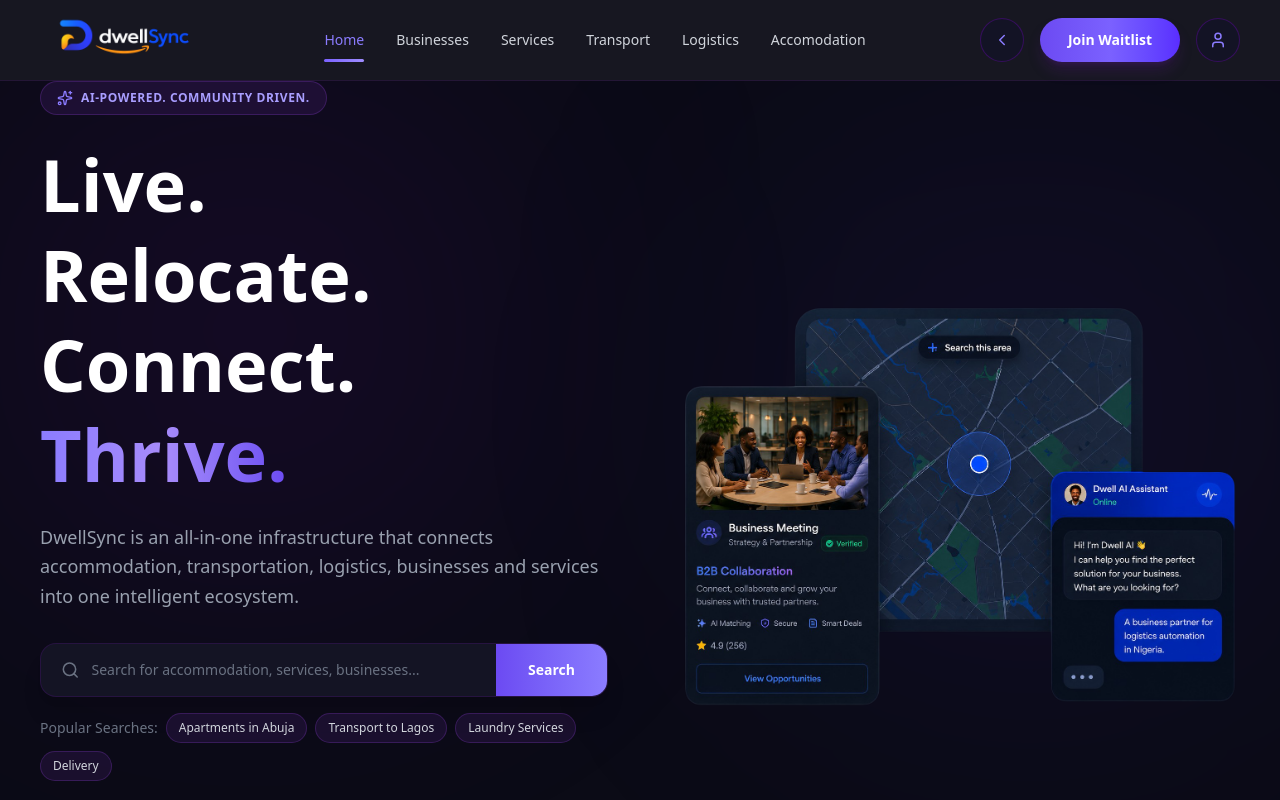
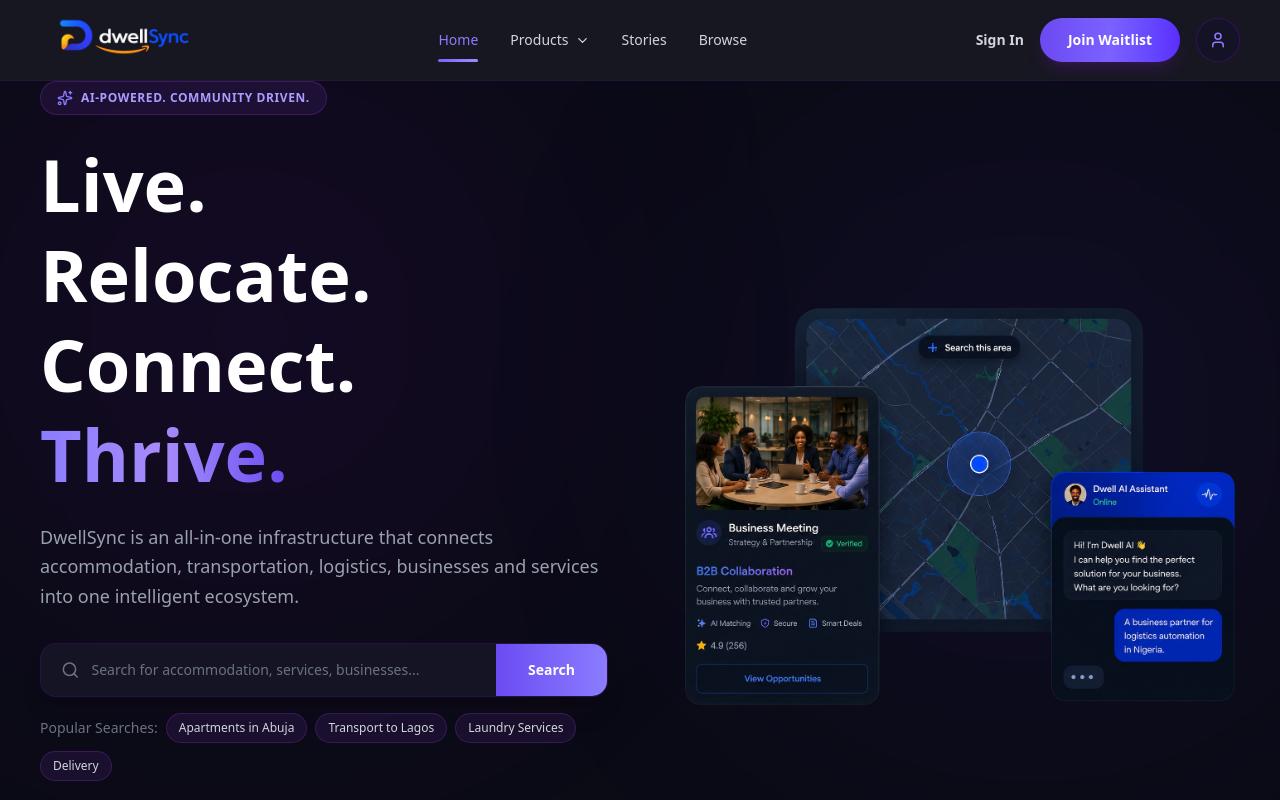
Before and after one commit to bobby291/dwell-sync, a Next.js app: page /home in a window 1280 px wide. Shown: the top 800 px of the page. Built offline with nearby package versions, Linux system fonts and the light colour scheme.

Commit message:
Slaph-Screen

```diff
--- a/app/logistics/components/Available.tsx
+++ b/app/logistics/components/Available.tsx
@@ -187,26 +187,34 @@
                   rounded-2xl
                   border
                   border-slate-200
-                  p-4
                   bg-white
+                  px-4
+                  py-3
                   flex
                   flex-col
-                  sm:flex-row
+                  lg:flex-row
                   gap-4
                   items-start
-                  sm:items-center
+                  lg:items-center
+                  justify-between
+                  transition-all
+                  hover:shadow-md
                   "
                 >
                   <div
                     className="
-                    relative
-                    w-full
-                    h-44
-                    sm:h-20
-                    sm:w-24
-                    rounded-xl
-                    overflow-hidden
-                    shrink-0
+                      relative
+                      w-full
+                      h-44
+                      sm:w-20
+                      sm:h-16
+                      lg:w-16
+                      lg:h-16
+                      xl:w-16
+                      xl:h-16
+                      rounded-lg
+                      overflow-hidden
+                      shrink-0
                     "
                   >
                     <Image
@@ -223,10 +231,11 @@
                     grid
                     grid-cols-1
                     sm:grid-cols-2
-                    lg:grid-cols-5
-                    gap-3
-                    items-start
-                    lg:items-center
+                    md:grid-cols-2
+                    lg:grid-cols-[2fr_1fr_1fr_1fr_1.3fr]
+                    items-center
+                    gap-x-6
+                    gap-y-2
                     "
                   >
 
--- a/app/page.tsx
+++ b/app/page.tsx
@@ -1,5 +1,33 @@
-import OnboardingScreen from "@/components/onboarding/Onboarding";
+"use client";
 
-export default function Page() {
-  return <OnboardingScreen />
+import Image from "next/image";
+import { useEffect } from "react";
+import { useRouter } from "next/navigation";
+
+export default function SplashScreen() {
+  const router = useRouter();
+
+  useEffect(() => {
+    const timer = setTimeout(() => {
+      router.replace("/home");
+    }, 5000);
+
+    return () => clearTimeout(timer);
+  }, [router]);
+
+  return (
+    <main className="fixed inset-0 z-[9999] h-screen w-screen overflow-hidden bg-[#0B0B16]">
+      <div className="relative flex h-full w-full items-center justify-center">
+        <Image
+          src="/images/Logo_Dwell.png"
+          alt="dwellSync"
+          fill
+          priority
+          quality={100}
+          sizes="100vw"
+          className="select-none object-contain object-center"
+        />
+      </div>
+    </main>
+  );
 }
--- a/components/Navbar.tsx
+++ b/components/Navbar.tsx
@@ -9,22 +9,19 @@
   Home,
   Building2,
   BriefcaseBusiness,
-Bus,
+  ShoppingBag,
+  Truck,
   Badge,
-Truck,
-ChevronLeft,
+  ChevronDown,
   User,
 } from "lucide-react";
 
 export default function Navbar() {
   const [isOpen, setIsOpen] = useState(false);
+  const [productsOpen, setProductsOpen] = useState(false);
+  const [mobileProductsOpen, setMobileProductsOpen] = useState(false);
 
-const navLinks = [
-{
-name: "Home",
-href: "/home",
-icon: Home,
-},
+  const productLinks = [
     {
       name: "Businesses",
       href: "/business",
@@ -36,68 +33,149 @@
       icon: BriefcaseBusiness,
     },
     {
-name: "Transport",
-href: "/transportation",
-icon: Bus,
+      name: "Stay",
+      href: "/accomodaation",
+      icon: Badge,
     },
     {
-name: "Logistics",
-href: "/logistics",
-icon: Truck,
+      name: "Shop",
+      href: "/shop",
+      icon: ShoppingBag,
+    },
+  ];
+
+  const navLinks = [
+    {
+      name: "Home",
+      href: "/home",
+      icon: Home,
     },
     {
-name: "Accomodation",
-href: "/accomodation",
-icon: Badge,
+      name: "Stories",
+      href: "/stories",
+      icon: null,
+    },
+    {
+      name: "Browse",
+      href: "/browse",
+      icon: null,
     },
   ];
 
   return (
     <>
-{/* Desktop Navbar */} <header className="sticky top-0 z-50 w-full border-b border-purple-900/20 bg-[#0B0B16]/95 backdrop-blur-xl"> <div className="mx-auto max-w-7xl px-5 lg:px-10"> <div className="flex h-20 items-center justify-between">
-{/* Logo */} <Link
+      {/* ================= DESKTOP NAVBAR ================= */}
+      <header className="sticky top-0 z-50 w-full border-b border-purple-900/20 bg-[#0B0B16]/95 backdrop-blur-xl">
+        <div className="mx-auto max-w-7xl px-5 lg:px-10">
+          <div className="flex h-20 items-center justify-between">
+            {/* Logo */}
+            <Link
               href="/home"
               className="flex items-center transition-transform duration-300 hover:scale-105"
-         > <Image
+            >
+              <Image
                 src="/images/Logo_Dwell.png"
                 alt="Dwell Sync Logo"
                 width={170}
                 height={170}
                 className="object-contain"
                 priority
-           /> </Link>
-
+              />
+            </Link>
 
             {/* Desktop Navigation */}
             <nav className="hidden items-center gap-8 lg:flex">
-          {navLinks.map((item, index) => (
+              {/* Home */}
               <Link
-              key={index}
-              href={item.href}
-              className={`relative text-sm font-medium transition-all duration-300 hover:text-[#7B61FF] ${
-                item.name === "Home"
-                  ? "text-[#8B7CFF]"
-                  : "text-gray-300"
+                href="/home"
+                className="relative text-sm font-medium text-[#8B7CFF] transition-all duration-300 hover:text-[#7B61FF]"
+              >
+                Home
+
+                <span className="absolute -bottom-3 left-0 h-[3px] w-full rounded-full bg-gradient-to-r from-[#7B61FF] to-[#9F8CFF]" />
+              </Link>
+
+              {/* Products Dropdown */}
+              <div
+                className="relative"
+                onMouseEnter={() => setProductsOpen(true)}
+                onMouseLeave={() => setProductsOpen(false)}
+              >
+                <button
+                  type="button"
+                  onClick={() => setProductsOpen(!productsOpen)}
+                  className="flex items-center gap-1.5 text-sm font-medium text-gray-300 transition-all duration-300 hover:text-[#7B61FF]"
+                >
+                  Products
+                  <ChevronDown
+                    size={15}
+                    className={`transition-transform duration-300 ${
+                      productsOpen ? "rotate-180" : ""
+                    }`}
+                  />
+                </button>
+
+                {/* Dropdown */}
+                <div
+                  className={`absolute left-1/2 top-full w-60 -translate-x-1/2 pt-4 transition-all duration-200 ${
+                    productsOpen
+                      ? "visible translate-y-0 opacity-100"
+                      : "invisible -translate-y-2 opacity-0"
                   }`}
                 >
-              {item.name}
+                  <div className="overflow-hidden rounded-2xl border border-purple-800/30 bg-[#111122] p-2 shadow-2xl shadow-black/40">
+                    {productLinks.map((item) => {
+                      const Icon = item.icon;
 
-              {item.name === "Home" && (
-                <span className="absolute -bottom-3 left-0 h-[3px] w-full rounded-full bg-gradient-to-r from-[#7B61FF] to-[#9F8CFF]" />
-              )}
+                      return (
+                        <Link
+                          key={item.name}
+                          href={item.href}
+                          className="group flex items-center gap-3 rounded-xl px-3 py-3 text-sm text-gray-300 transition-all duration-200 hover:bg-purple-600/15 hover:text-white"
+                        >
+                          <div className="flex h-9 w-9 items-center justify-center rounded-lg bg-[#17172B] transition-all duration-200 group-hover:bg-purple-600/20">
+                            <Icon
+                              size={17}
+                              className="text-[#8B7CFF]"
+                            />
+                          </div>
+
+                          <span>{item.name}</span>
                         </Link>
-          ))}
+                      );
+                    })}
+                  </div>
+                </div>
+              </div>
+
+              {/* Stories */}
+              <Link
+                href="/stories"
+                className="text-sm font-medium text-gray-300 transition-all duration-300 hover:text-[#7B61FF]"
+              >
+                Stories
+              </Link>
+
+              {/* Browse */}
+              <Link
+                href="/browse"
+                className="text-sm font-medium text-gray-300 transition-all duration-300 hover:text-[#7B61FF]"
+              >
+                Browse
+              </Link>
             </nav>
 
             {/* Desktop Right Side */}
             <div className="hidden items-center gap-4 lg:flex">
-          <button className="group flex h-11 w-11 items-center justify-center rounded-full border border-purple-700/30 bg-[#131325] transition-all duration-300 hover:border-purple-500 hover:bg-purple-500/10">
-            <ChevronLeft
-              size={18}
-              className="text-[#8B7CFF] transition-transform duration-300 group-hover:-translate-x-1"
-            />
-          </button>
+              {/* Sign In */}
+              <Link
+                href="/signin"
+                className="text-sm font-semibold text-gray-300 transition-all duration-300 hover:text-white"
+              >
+                Sign In
+              </Link>
 
+              {/* Join Waitlist */}
               <a
                 href="https://whatsapp.com/C3bWzOTRklZCJmoeAxDhdg"
                 target="_blank"
@@ -107,18 +185,23 @@
                 Join Waitlist
               </a>
 
-          <button className="group flex h-11 w-11 items-center justify-center rounded-full border border-purple-700/30 bg-[#131325] transition-all duration-300 hover:border-purple-500 hover:bg-purple-500/10">
+              {/* Profile */}
+              <Link
+                href="/profile"
+                className="group flex h-11 w-11 items-center justify-center rounded-full border border-purple-700/30 bg-[#131325] transition-all duration-300 hover:border-purple-500 hover:bg-purple-500/10"
+              >
                 <User
                   size={18}
                   className="text-[#8B7CFF] transition-transform duration-300 group-hover:scale-110"
                 />
-          </button>
+              </Link>
             </div>
 
             {/* Mobile Menu Button */}
             <button
               onClick={() => setIsOpen(true)}
               className="flex h-10 w-10 items-center justify-center rounded-full border border-purple-700/30 bg-[#131325] lg:hidden"
+              aria-label="Open menu"
             >
               <Menu size={20} className="text-[#8B7CFF]" />
             </button>
@@ -126,22 +209,30 @@
         </div>
       </header>
 
-  {/* Overlay */}
+      {/* ================= OVERLAY ================= */}
       <div
         className={`fixed inset-0 z-[90] bg-black/70 backdrop-blur-sm transition-all duration-300 ${
-      isOpen ? "visible opacity-100" : "invisible opacity-0"
+          isOpen
+            ? "visible opacity-100"
+            : "invisible opacity-0"
         }`}
         onClick={() => setIsOpen(false)}
       />
 
-  {/* Mobile Sidebar */}
+      {/* ================= MOBILE SIDEBAR ================= */}
       <aside
-    className={`fixed left-0 top-0 z-[100] h-screen w-[78%] max-w-[300px] border-r border-purple-800/20 bg-gradient-to-b from-[#0B0B16] via-[#111122] to-[#0F1020] transition-transform duration-300 ease-in-out ${
-      isOpen ? "translate-x-0" : "-translate-x-full"
+        className={`fixed left-0 top-0 z-[100] h-screen w-[82%] max-w-[320px] border-r border-purple-800/20 bg-gradient-to-b from-[#0B0B16] via-[#111122] to-[#0F1020] transition-transform duration-300 ease-in-out ${
+          isOpen
+            ? "translate-x-0"
+            : "-translate-x-full"
         }`}
       >
         {/* Mobile Header */}
         <div className="flex items-center justify-between border-b border-purple-900/20 px-4 py-4">
+          <Link
+            href="/home"
+            onClick={() => setIsOpen(false)}
+          >
             <Image
               src="/images/Logo_Dwell.png"
               alt="Dwell Sync Logo"
@@ -149,63 +240,170 @@
               height={120}
               className="object-contain"
             />
+          </Link>
 
           <button
             onClick={() => setIsOpen(false)}
-        className="flex h-9 w-9 items-center justify-center rounded-full bg-[#17172B]"
+            className="flex h-9 w-9 items-center justify-center rounded-full bg-[#17172B] transition-colors hover:bg-purple-600/20"
+            aria-label="Close menu"
           >
             <X size={18} className="text-white" />
           </button>
         </div>
 
         {/* Mobile Navigation */}
-    <nav className="px-4 py-4">
+        <nav className="px-4 py-5">
           <div className="space-y-1">
-        {navLinks.map((item, index) => {
+            {/* Home */}
+            <Link
+              href="/home"
+              onClick={() => setIsOpen(false)}
+              className="group flex items-center gap-3 rounded-xl bg-purple-600/10 px-3 py-3 text-white transition-all duration-300"
+            >
+              <div className="flex h-9 w-9 items-center justify-center rounded-lg bg-purple-600/15">
+                <Home
+                  size={17}
+                  className="text-[#8B7CFF]"
+                />
+              </div>
+
+              <span className="text-sm font-medium">
+                Home
+              </span>
+            </Link>
+
+            {/* Products */}
+            <div>
+              <button
+                type="button"
+                onClick={() =>
+                  setMobileProductsOpen(
+                    !mobileProductsOpen
+                  )
+                }
+                className="group flex w-full items-center justify-between rounded-xl px-3 py-3 text-gray-300 transition-all duration-300 hover:bg-purple-600/15 hover:text-white"
+              >
+                <div className="flex items-center gap-3">
+                  <div className="flex h-9 w-9 items-center justify-center rounded-lg bg-[#17172B] group-hover:bg-purple-600/20">
+                    <BriefcaseBusiness
+                      size={17}
+                      className="text-[#8B7CFF]"
+                    />
+                  </div>
+
+                  <span className="text-sm font-medium">
+                    Products
+                  </span>
+                </div>
+
+                <ChevronDown
+                  size={17}
+                  className={`text-gray-400 transition-transform duration-300 ${
+                    mobileProductsOpen
+                      ? "rotate-180"
+                      : ""
+                  }`}
+                />
+              </button>
+
+              {/* Mobile Product Items */}
+              <div
+                className={`overflow-hidden transition-all duration-300 ${
+                  mobileProductsOpen
+                    ? "max-h-[500px] opacity-100"
+                    : "max-h-0 opacity-0"
+                }`}
+              >
+                <div className="ml-4 mt-1 space-y-1 border-l border-purple-800/30 pl-3">
+                  {productLinks.map((item) => {
                     const Icon = item.icon;
 
                     return (
                       <Link
-              key={index}
+                        key={item.name}
                         href={item.href}
+                        onClick={() => setIsOpen(false)}
+                        className="group flex items-center gap-3 rounded-xl px-3 py-2.5 text-sm text-gray-400 transition-all duration-300 hover:bg-purple-600/10 hover:text-white"
+                      >
+                        <Icon
+                          size={16}
+                          className="text-[#8B7CFF]"
+                        />
+
+                        <span>{item.name}</span>
+                      </Link>
+                    );
+                  })}
+                </div>
+              </div>
+            </div>
+
+            {/* Stories */}
+            <Link
+              href="/stories"
               onClick={() => setIsOpen(false)}
               className="group flex items-center gap-3 rounded-xl px-3 py-3 text-gray-300 transition-all duration-300 hover:bg-purple-600/15 hover:text-white"
             >
-              <div className="flex h-9 w-9 items-center justify-center rounded-lg bg-[#17172B] transition-all duration-300 group-hover:bg-purple-600/20">
-                <Icon size={17} className="text-[#8B7CFF]" />
+              <div className="flex h-9 w-9 items-center justify-center rounded-lg bg-[#17172B] group-hover:bg-purple-600/20">
+                <Badge
+                  size={17}
+                  className="text-[#8B7CFF]"
+                />
               </div>
 
               <span className="text-sm font-medium">
-                {item.name}
+                Stories
               </span>
             </Link>
-          );
-        })}
+
+            {/* Browse */}
+            <Link
+              href="/browse"
+              onClick={() => setIsOpen(false)}
+              className="group flex items-center gap-3 rounded-xl px-3 py-3 text-gray-300 transition-all duration-300 hover:bg-purple-600/15 hover:text-white"
+            >
+              <div className="flex h-9 w-9 items-center justify-center rounded-lg bg-[#17172B] group-hover:bg-purple-600/20">
+                <Building2
+                  size={17}
+                  className="text-[#8B7CFF]"
+                />
+              </div>
+
+              <span className="text-sm font-medium">
+                Browse
+              </span>
+            </Link>
           </div>
 
           <div className="my-5 border-t border-purple-900/20" />
 
           {/* Mobile Actions */}
           <div className="space-y-3">
+            {/* Sign In */}
+            <Link
+              href="/signin"
+              onClick={() => setIsOpen(false)}
+              className="flex w-full items-center justify-center gap-2 rounded-xl border border-purple-700/30 bg-[#17172B] px-4 py-3 text-sm font-medium text-gray-300 transition-all duration-300 hover:border-purple-500 hover:text-white"
+            >
+              <User size={16} />
+              Sign In
+            </Link>
+
+            {/* Join Waitlist */}
             <a
               href="https://whatsapp.com/C3bWzOTRklZCJmoeAxDhdg"
               target="_blank"
               rel="noopener noreferrer"
-          className="flex w-full items-center justify-center rounded-xl bg-gradient-to-r from-[#6C4AF2] via-[#7B61FF] to-[#5A2DFF] px-4 py-3 text-sm font-semibold text-white shadow-lg shadow-purple-900/30"
+              className="flex w-full items-center justify-center rounded-xl bg-gradient-to-r from-[#6C4AF2] via-[#7B61FF] to-[#5A2DFF] px-4 py-3 text-sm font-semibold text-white shadow-lg shadow-purple-900/30 transition-all duration-300 hover:scale-[1.02]"
             >
               Join Waitlist
             </a>
-
-        <button className="flex w-full items-center justify-center gap-2 rounded-xl border border-purple-700/30 bg-[#17172B] px-4 py-3 text-sm text-gray-300 transition-all duration-300 hover:border-purple-500">
-          <User size={16} />
-          Profile
-        </button>
           </div>
         </nav>
 
+        {/* Bottom Glow */}
         <div className="pointer-events-none absolute bottom-0 left-0 h-32 w-full bg-gradient-to-t from-purple-700/20 to-transparent" />
       </aside>
     </>
-
   );
 }
--- a/components/onboarding/Onboarding.tsx
+++ b/components/onboarding/Onboarding.tsx
@@ -154,7 +154,7 @@
         </h1>
 
         <h2 className="max-w-4xl text-3xl font-bold text-white">
-          Africa's Connected Commerce
+          African's Connected Commerce
         </h2>
 
         <h2 className="mb-6 text-3xl font-bold text-amber-400">
@@ -207,7 +207,13 @@
           className="relative my-14 h-64 w-64 rounded-full border border-blue-400/30"
         >
           <div className="absolute left-1/2 top-1/2 flex h-24 w-24 -translate-x-1/2 -translate-y-1/2 items-center justify-center rounded-full bg-gradient-to-br from-blue-500 to-indigo-600 text-4xl font-bold text-white shadow-[0_0_50px_#2563EB]">
-            D
+            <Image
+            src="/dwell-logo.png"
+            alt="DwellSync"
+            width={180}
+            height={180}
+            priority
+          />
           </div>
         </motion.div>
 
@@ -257,7 +263,7 @@
 
         {/* Footer Text */}
         <div className="mt-12 text-center">
-          <p className="text-2xl font-semibold text-amber-400">
+          <p className="text-xl font-medium text-amber-400">
             Built For Africa. Powered By AI.
             Driven By Community.
           </p>
```
Also changed, not shown: public/dwell-logo.png (added). Lines whose indentation alone changed are shown as unchanged.
